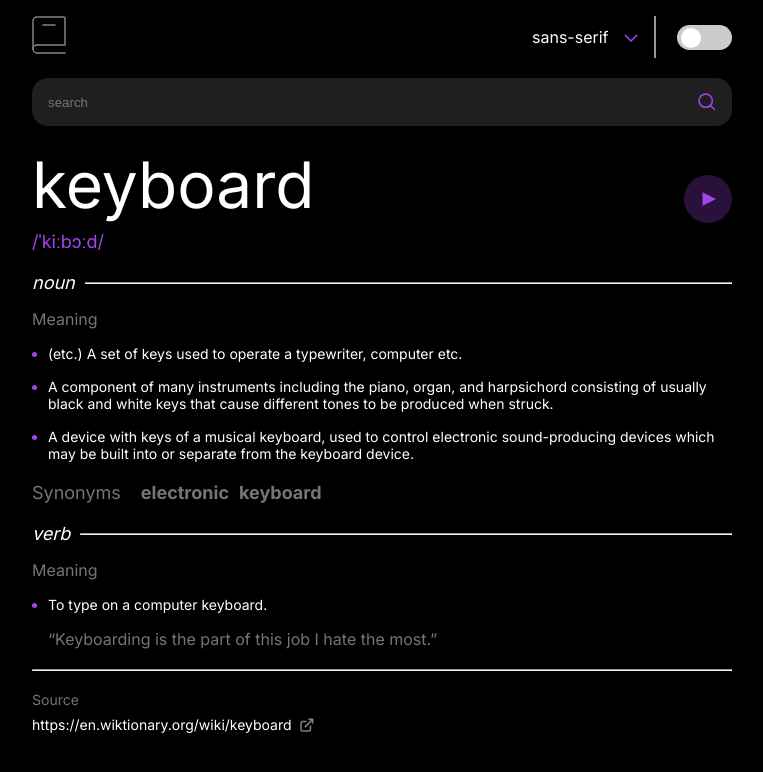
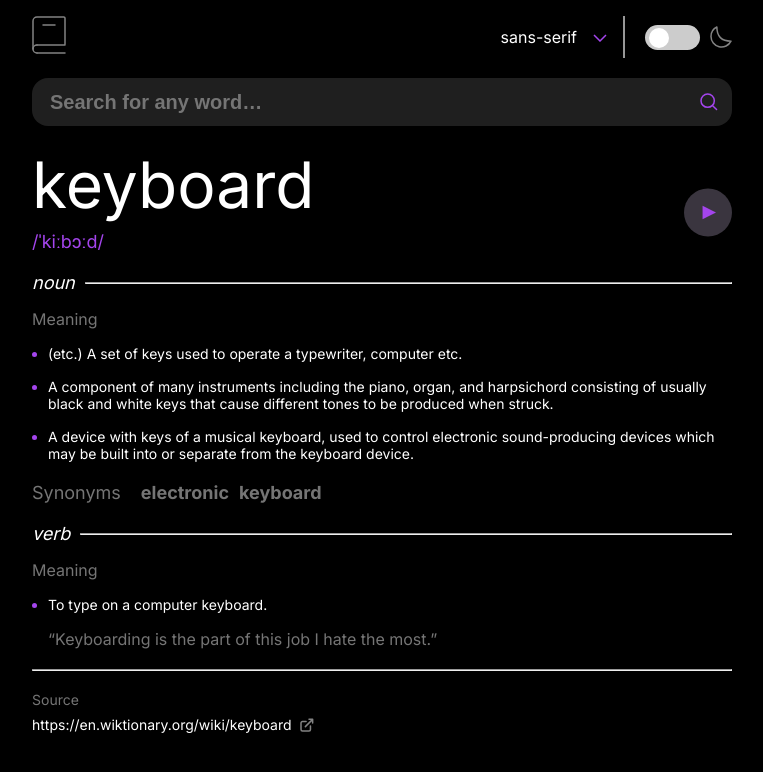
Before and after one commit to Jhay-Great/dictionary, an Angular app: page / in a window 1280 px wide. Shown: the top 772 px of the page, without its empty margins (258-1021 px from the left). Built offline with nearby package versions, Linux system fonts and the light colour scheme; no server answers.

Commit message:
feat: keyword event, word search, added not found component

```diff
--- a/src/app/app.component.html
+++ b/src/app/app.component.html
@@ -25,10 +25,13 @@
      }
 
      <!-- theme toggle switch -->
-      <label class="theme-toggle-switch">
-        <input type="checkbox">
-        <span class="slider round"></span>
-      </label>
+      <div>
+        <label class="theme-toggle-switch">
+          <input type="checkbox">
+          <span class="slider round"></span>
+        </label>
+        <svg xmlns="http://www.w3.org/2000/svg" width="22" height="22" viewBox="0 0 22 22"><path fill="none" stroke="#838383" stroke-linecap="round" stroke-linejoin="round" stroke-width="1.5" d="M1 10.449a10.544 10.544 0 0 0 19.993 4.686C11.544 15.135 6.858 10.448 6.858 1A10.545 10.545 0 0 0 1 10.449Z"/></svg>
+    </div>
 
    </div>
 
@@ -36,7 +39,7 @@
 
 <!-- search input -->
 <section class="search-input">
-  <input type="text" name="search" placeholder="search" [value]="''">
+  <input type="text" name="search" placeholder="Search for any word…" value="" (keypress)="searchWord($event)" #inputValue>
   <img src="../assets/images/icon-search.svg" alt="magnifier svg icon for search input">
 </section>
 
@@ -52,7 +55,8 @@
     </p>
   </div>
   <button class="sound">
-    <img src="../assets/images/icon-play.svg" alt="play search word svg icon">
+    <svg xmlns="http://www.w3.org/2000/svg" width="75" height="75" viewBox="0 0 75 75"><g fill="#A445ED" fill-rule="evenodd"><circle cx="37.5" cy="37.5" r="37.5" opacity=".25"/><path d="M29 27v21l21-10.5z"/></g></svg>
+    <!-- <img src="../assets/images/icon-play.svg" alt="play search word svg icon"> -->
   </button>
 </section>
 
--- a/src/app/app.component.scss
+++ b/src/app/app.component.scss
@@ -18,8 +18,11 @@
         justify-content: space-between;
         align-items: center;
 
-        width: 200px;
+        width: fit-content;
         height: 100%;
+
+        display: flex;
+        gap: 20px;
 
         .font-type {
             display: flex;
@@ -30,6 +33,12 @@
 
             height: 100%;
             border-right: 2px solid #979797;
+        }
+
+        div {
+            display: flex;
+            gap: 10px;
+            align-items: center;
         }
     }
 }
@@ -71,6 +80,8 @@
   display: inline-block;
   width: 55px;
   height: 25px;
+
+
 
     /* Hide default HTML checkbox */
     input {
@@ -134,15 +145,37 @@
     display: flex;
     justify-content: space-between;
     align-items: center;
-    padding: 0.5rem 1rem;
+    // padding: 0.5rem 1rem;
 
     border: none;
     border-radius: 16px;
+    position: relative;
+
+    // &:active,
+    // &:hover {
+    //   border: 2px solid $bg-purple;
+    // }
 
     input {
-        border: none;
+        width: 100%;
+        height: 100%;
+        padding: .5rem 1rem;
+        border-radius: 16px;
+        border: 2px solid $bg-transparent;
         outline: none;
         background-color: $bg-transparent;
+        font-size: $font-size-heading-small;
+        font-weight: bold;
+    }
+
+    input:active, input:focus, input:hover {
+        border: 2px solid $bg-purple;
+
+    }
+
+    img {
+        position: absolute;
+        right: 2%;
     }
 }
 
@@ -173,10 +206,21 @@
         border: none;
         cursor: pointer;
 
-        img {
+        & > * {
             width: 100%;
             aspect-ratio: 1;
 
+        }
+
+        & circle {
+            fill: #E8D1FB;
+        }
+
+        &:hover path {
+            fill: $bg-white;
+        }
+        &:hover circle {
+            fill: $bg-purple;
         }
     }
 }
--- a/src/app/app.component.ts
+++ b/src/app/app.component.ts
@@ -1,5 +1,9 @@
-import { Component } from '@angular/core';
+import { Component, OnInit } from '@angular/core';
 import { RouterOutlet } from '@angular/router';
+import { DictionaryService } from './dictionary.service';
+
+// importing interface
+import { response } from './interfaces/data';
 
 @Component({
   selector: 'app-root',
@@ -8,9 +12,43 @@ import { RouterOutlet } from '@angular/router';
   templateUrl: './app.component.html',
   styleUrl: './app.component.scss'
 })
-export class AppComponent {
-  title = 'dictionary_application';
+export class AppComponent implements OnInit {
+  word!:response;
   dropDownIsActive:boolean = false;
+  searchQuery:string = '';
+
+  constructor (
+    private dictionaryService: DictionaryService,
+  ) {}
+
+  ngOnInit(): void {
+    this.dictionaryService.readFromApi('hello').subscribe(response=>{
+      // console.log(response);
+      // this.word = response;
+
+    });
+  }
+
+  searchWord (event: KeyboardEvent) :void {
+    if (event.key !== 'Enter') return;
+
+    const input = event.target as HTMLInputElement;
+    const value = input.value;
+
+    this.searchDictionary(value);
+
+  }
+
+  searchDictionary(word:string) {
+    this.dictionaryService.readFromApi(word).subscribe(result => {
+      // console.log(result);
+
+      this.word = result[0];
+      console.log(this.word);
+      return;
+    })
+
+  }
 
   openMenu () {
     return this.dropDownIsActive = !this.dropDownIsActive;
--- a/src/app/app.config.ts
+++ b/src/app/app.config.ts
@@ -2,7 +2,8 @@ import { ApplicationConfig } from '@angular/core';
 import { provideRouter } from '@angular/router';
 
 import { routes } from './app.routes';
+import { provideHttpClient, withFetch } from '@angular/common/http';
 
 export const appConfig: ApplicationConfig = {
-  providers: [provideRouter(routes)]
+  providers: [provideRouter(routes), provideHttpClient(withFetch())]
 };
--- /dev/null
+++ b/src/app/dictionary.service.ts
@@ -0,0 +1,24 @@
+import { Injectable } from '@angular/core';
+import { HttpClient, HttpClientModule } from '@angular/common/http';
+
+// interface
+import { response } from './interfaces/data';
+
+@Injectable({
+  providedIn: 'root'
+})
+export class DictionaryService {
+
+  // api
+  api:string = `https://api.dictionaryapi.dev/api/v2/entries/en/`;
+
+  constructor(
+    // private http: HttpClient,
+    private http: HttpClient
+  ) { }
+
+  readFromApi (keyword:string) {
+    return this.http.get<response[]>(`${this.api}${keyword}`);
+  }
+
+}
--- /dev/null
+++ b/src/app/error-message/error-message.component.html
@@ -0,0 +1 @@
+<p>error-message works!</p>
--- /dev/null
+++ b/src/app/interfaces/data.ts
@@ -0,0 +1,23 @@
+export interface response {
+    license: {
+        name: string,
+        url: string,
+    }
+    meanings: {
+        antonyms: [],
+        definitions: {}[],
+        partOfSpeech: string,
+        synonyms: string[]
+    }[],
+    phonetics: {
+        audio: string,
+        license: {
+            name: string,
+            url: string,
+        }
+        sourceUrl: string,
+        text?:string,
+    }[],
+    sourceUrls: string[],
+    word: string,
+}
```
Also changed, not shown: src/app/error-message/error-message.component.ts (added, +12 -0 lines), src/app/error-message/error-message.component.scss (added), 2 other files (tests, documents, lock files or other folders).
